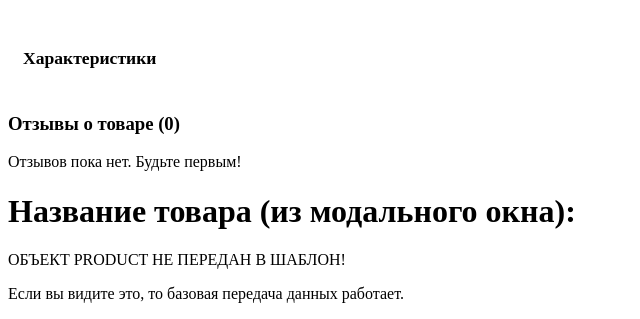
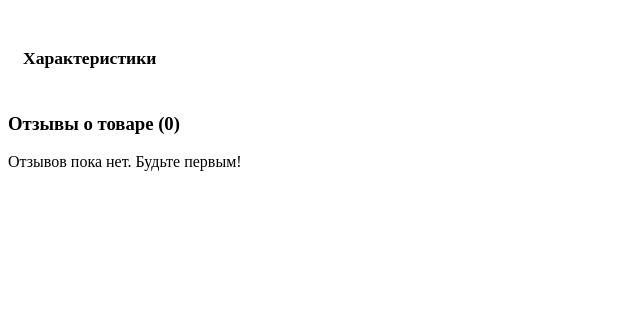
Before and after one commit to Tauimi/qwr, a Flask app: template templates/product_modal_content.html in a window 1280 px wide. Shown: the part 625-944 px from the top of the page, without its empty margins (0-640 px from the left). After the commit the page ends 796 px from the top, so only its background shows below. Run offline with Flask 2, Linux system fonts and the light colour scheme; the template is opened without the code that fills it, so the values that code supplies are empty.

Commit message:
Add files via upload

```diff
--- a/templates/product_modal_content.html
+++ b/templates/product_modal_content.html
@@ -307,16 +307,4 @@
     // For example: initializeModalScripts(productId);
 </script>
 
-<div>
-    <h1>Название товара (из модального окна):</h1>
-    {% if product %}
-        <p>{{ product.name }}</p>
-        <p>ID: {{ product.id }}</p>
-    {% else %}
-        <p>ОБЪЕКТ PRODUCT НЕ ПЕРЕДАН В ШАБЛОН!</p>
-    {% endif %}
-    <p>Если вы видите это, то базовая передача данных работает.</p>
-</div>
-
-
-    <div class=
+</rewritten_file>
```
